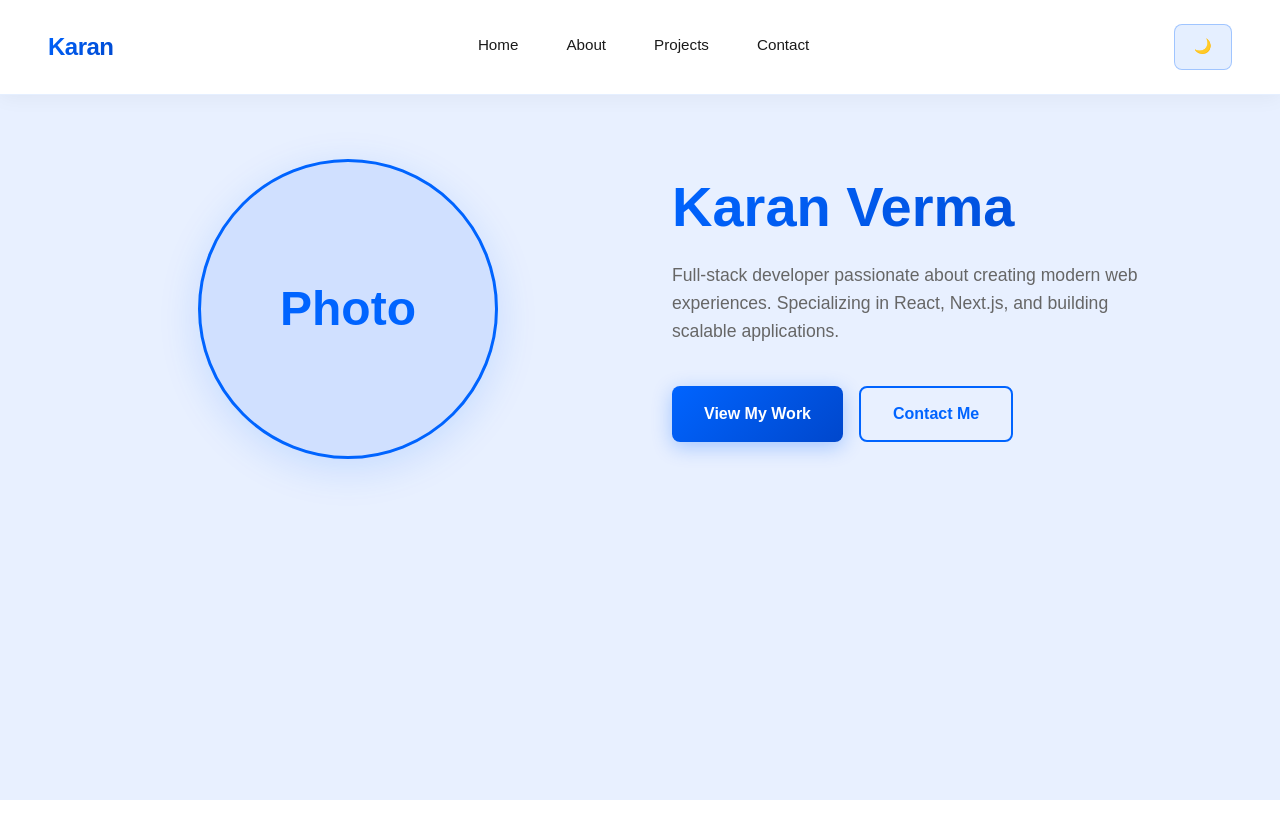
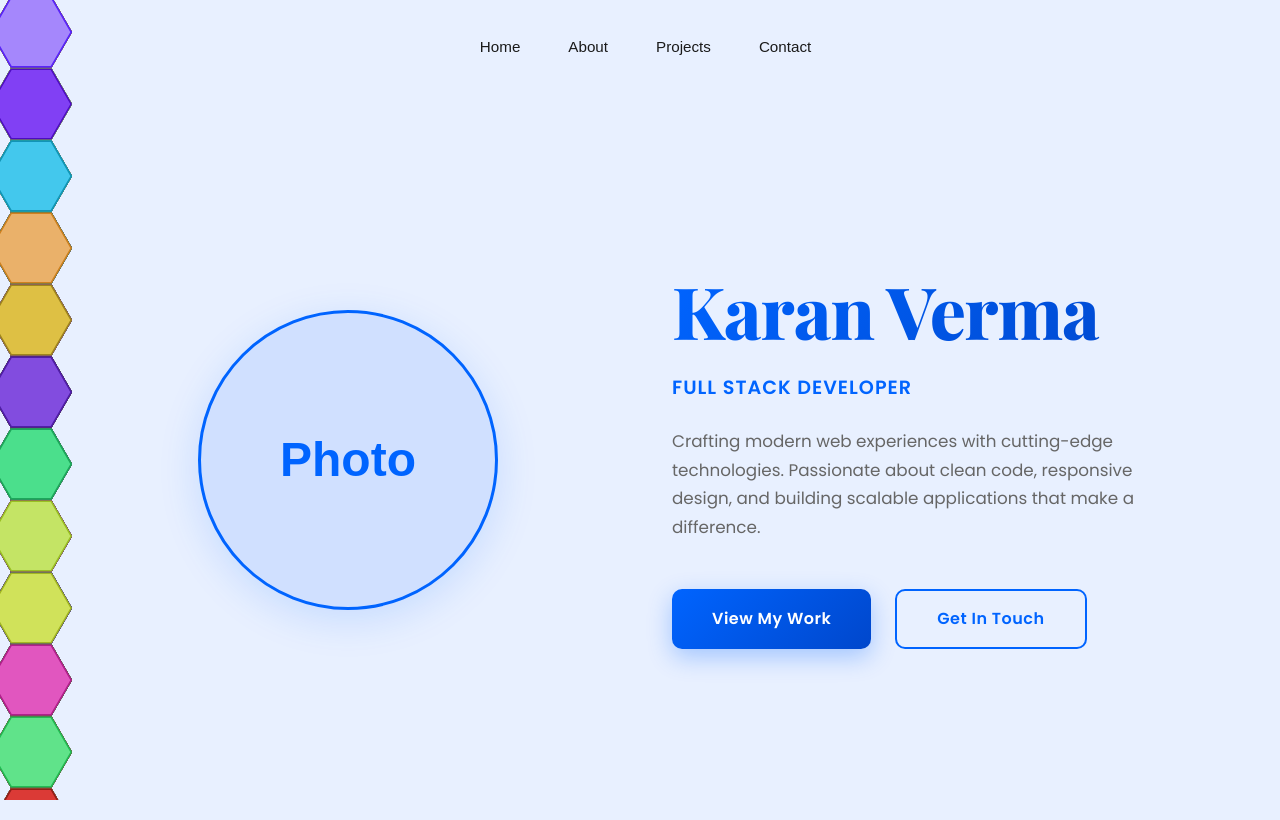
Before and after one commit to KViruz2750/Karan-s-Portfolio-, a Next.js app: page / in a window 1280 px wide. Built offline with nearby package versions, Linux system fonts and the light colour scheme.

Commit message:
Added a loading screen and trying new backgrounds

```diff
--- a/app/LayoutClient.tsx
+++ b/app/LayoutClient.tsx
@@ -2,6 +2,8 @@
 
 import { useState } from 'react';
 import Navbar from '@/app/components/Navbar';
+import LoadingScreen from '@/app/components/LoadingScreen';
+import InteractiveBackground from '@/app/components/InteractiveBackground';
 
 export default function LayoutClient({
   children,
@@ -9,6 +11,7 @@ export default function LayoutClient({
   children: React.ReactNode;
 }) {
   const [isDark, setIsDark] = useState(false);
+  const [showLoading, setShowLoading] = useState(true);
 
   return (
     <div
@@ -20,8 +23,17 @@ export default function LayoutClient({
         transition: 'background-color 0.3s ease, color 0.3s ease',
       }}
     >
+      {/* Interactive Background */}
+      <InteractiveBackground isDark={isDark} />
+
+      {/* Loading Screen */}
+      {showLoading && (
+        <LoadingScreen onLoadComplete={() => setShowLoading(false)} />
+      )}
+
+      {/* Page Content */}
       <Navbar isDark={isDark} setIsDark={setIsDark} />
-      <main>{children}</main>
+      <main style={{ position: 'relative', zIndex: 1 }}>{children}</main>
     </div>
   );
 }
--- /dev/null
+++ b/app/components/InteractiveBackground.tsx
@@ -0,0 +1,133 @@
+'use client';
+
+import { useEffect, useRef, useState } from 'react';
+
+export default function InteractiveBackground({ isDark }: { isDark: boolean }) {
+  const canvasRef = useRef<HTMLCanvasElement>(null);
+  const [mousePos, setMousePos] = useState({ x: 0, y: 0 });
+
+  useEffect(() => {
+    const handleMouseMove = (e: MouseEvent) => {
+      setMousePos({ x: e.clientX, y: e.clientY });
+    };
+
+    window.addEventListener('mousemove', handleMouseMove);
+    return () => window.removeEventListener('mousemove', handleMouseMove);
+  }, []);
+
+  useEffect(() => {
+    const canvas = canvasRef.current;
+    if (!canvas) return;
+
+    const ctx = canvas.getContext('2d');
+    if (!ctx) return;
+
+    canvas.width = window.innerWidth;
+    canvas.height = window.innerHeight;
+
+    const hexagons: {
+      x: number;
+      y: number;
+      size: number;
+      hue: number;
+      pulsePhase: number;
+    }[] = [];
+    const hexSize = 40;
+    const spacing = hexSize * 1.8;
+
+    // Create honeycomb grid
+    for (let y = -hexSize; y < canvas.height + hexSize; y += spacing) {
+      for (let x = -hexSize; x < canvas.width + hexSize; x += spacing * 0.866) {
+        hexagons.push({
+          x: x + (y / spacing) % 2 ? spacing * 0.433 : 0,
+          y,
+          size: hexSize,
+          hue: Math.random() * 360,
+          pulsePhase: Math.random() * Math.PI * 2,
+        });
+      }
+    }
+
+    let animationFrame = 0;
+
+    const drawHexagon = (
+      cx: number,
+      cy: number,
+      size: number,
+      fillColor: string,
+      strokeColor: string
+    ) => {
+      ctx.beginPath();
+      for (let i = 0; i < 6; i++) {
+        const angle = (i * Math.PI) / 3;
+        const x = cx + size * Math.cos(angle);
+        const y = cy + size * Math.sin(angle);
+        if (i === 0) ctx.moveTo(x, y);
+        else ctx.lineTo(x, y);
+      }
+      ctx.closePath();
+      ctx.fillStyle = fillColor;
+      ctx.fill();
+      ctx.strokeStyle = strokeColor;
+      ctx.lineWidth = 1.5;
+      ctx.stroke();
+    };
+
+    const animate = () => {
+      ctx.fillStyle = isDark ? '#0a0e27' : '#e8f0ff';
+      ctx.fillRect(0, 0, canvas.width, canvas.height);
+
+      animationFrame++;
+
+      hexagons.forEach((hex) => {
+        const dx = mousePos.x - hex.x;
+        const dy = mousePos.y - hex.y;
+        const distance = Math.sqrt(dx * dx + dy * dy);
+
+        // Pulse effect
+        const pulse = Math.sin(animationFrame * 0.05 + hex.pulsePhase) * 0.5 + 0.5;
+
+        // Distance effect - hexagons glow when cursor is near
+        let intensity = Math.max(0, 1 - distance / 300);
+
+        // Base color with vibrant saturation
+        const baseHue = (hex.hue + animationFrame * 0.2) % 360;
+        const saturation = 70 + intensity * 30;
+        const lightness = 50 + pulse * 15 + intensity * 15;
+
+        const fillColor = `hsl(${baseHue}, ${saturation}%, ${lightness}%)`;
+        const strokeColor = `hsl(${baseHue}, ${saturation}%, ${lightness - 20}%)`;
+
+        drawHexagon(hex.x, hex.y, hex.size, fillColor, strokeColor);
+      });
+
+      requestAnimationFrame(animate);
+    };
+
+    animate();
+
+    const handleResize = () => {
+      canvas.width = window.innerWidth;
+      canvas.height = window.innerHeight;
+    };
+
+    window.addEventListener('resize', handleResize);
+    return () => window.removeEventListener('resize', handleResize);
+  }, [isDark, mousePos]);
+
+  return (
+    <canvas
+      ref={canvasRef}
+      style={{
+        position: 'fixed',
+        top: 0,
+        left: 0,
+        width: '100%',
+        height: '100%',
+        zIndex: 0,
+        pointerEvents: 'none',
+        display: 'block',
+      }}
+    />
+  );
+}
--- /dev/null
+++ b/app/components/LoadingScreen.tsx
@@ -0,0 +1,82 @@
+'use client';
+
+import { useEffect, useState } from 'react';
+
+export default function LoadingScreen({ onLoadComplete }: { onLoadComplete: () => void }) {
+  const [isVisible, setIsVisible] = useState(true);
+
+  useEffect(() => {
+    const timer = setTimeout(() => {
+      setIsVisible(false);
+      setTimeout(() => onLoadComplete(), 500);
+    }, 2000);
+
+    return () => clearTimeout(timer);
+  }, [onLoadComplete]);
+
+  return (
+    <div
+      style={{
+        position: 'fixed',
+        top: 0,
+        left: 0,
+        width: '100%',
+        height: '100%',
+        backgroundColor: '#0a0e27',
+        display: 'flex',
+        alignItems: 'center',
+        justifyContent: 'center',
+        zIndex: 9999,
+        opacity: isVisible ? 1 : 0,
+        transition: 'opacity 0.5s ease-out',
+        pointerEvents: isVisible ? 'auto' : 'none',
+      }}
+    >
+      <div style={{ textAlign: 'center' }}>
+        {/* Animated Logo */}
+        <div
+          style={{
+            fontSize: '4rem',
+            fontWeight: '800',
+            background: 'linear-gradient(135deg, #0064ff, #00d4ff)',
+            WebkitBackgroundClip: 'text',
+            WebkitTextFillColor: 'transparent',
+            backgroundClip: 'text',
+            marginBottom: '2rem',
+            animation: 'pulse 2s ease-in-out infinite',
+          }}
+        >
+          KV
+        </div>
+
+        {/* Loading dots */}
+        <div style={{ display: 'flex', gap: '0.5rem', justifyContent: 'center' }}>
+          {[0, 1, 2].map((i) => (
+            <div
+              key={i}
+              style={{
+                width: '8px',
+                height: '8px',
+                borderRadius: '50%',
+                backgroundColor: '#0064ff',
+                animation: `bounce 1.4s ease-in-out infinite`,
+                animationDelay: `${i * 0.2}s`,
+              }}
+            />
+          ))}
+        </div>
+      </div>
+
+      <style>{`
+        @keyframes pulse {
+          0%, 100% { transform: scale(1); }
+          50% { transform: scale(1.1); }
+        }
+        @keyframes bounce {
+          0%, 80%, 100% { opacity: 0.3; transform: translateY(0); }
+          40% { opacity: 1; transform: translateY(-10px); }
+        }
+      `}</style>
+    </div>
+  );
+}
--- a/app/components/Navbar.tsx
+++ b/app/components/Navbar.tsx
@@ -42,17 +42,31 @@ export default function Navbar({ isDark, setIsDark }: NavbarProps) {
       <Link href="/" style={{ textDecoration: 'none', color: 'inherit' }}>
         <div
           style={{
-            fontSize: '1.5rem',
-            fontWeight: '700',
+            fontSize: '1.3rem',
+            fontWeight: '800',
+            fontFamily: '"Playfair Display", serif',
             background: 'linear-gradient(135deg, #0064ff, #0047cc)',
             WebkitBackgroundClip: 'text',
             WebkitTextFillColor: 'transparent',
             backgroundClip: 'text',
             cursor: 'pointer',
-            letterSpacing: '-0.5px',
+            letterSpacing: '2px',
+            padding: '0.5rem 1rem',
+            border: '2px solid #0064ff',
+            borderRadius: '8px',
+            display: 'inline-block',
+            transition: 'all 0.3s ease',
+          }}
+          onMouseEnter={(e) => {
+            e.currentTarget.style.transform = 'scale(1.05)';
+            e.currentTarget.style.boxShadow = '0 5px 20px rgba(0, 100, 255, 0.3)';
+          }}
+          onMouseLeave={(e) => {
+            e.currentTarget.style.transform = 'scale(1)';
+            e.currentTarget.style.boxShadow = 'none';
           }}
         >
-          Karan
+          KV
         </div>
       </Link>
 
--- a/app/page.tsx
+++ b/app/page.tsx
@@ -11,10 +11,17 @@ export default function Home() {
         padding: '4rem 3rem',
         maxWidth: '1200px',
         margin: '0 auto',
+        minHeight: 'calc(100vh - 80px)',
       }}
     >
       {/* Left Side - Photo */}
-      <div style={{ display: 'flex', justifyContent: 'center' }}>
+      <div
+        style={{
+          display: 'flex',
+          justifyContent: 'center',
+          animation: 'fadeInLeft 0.8s ease-out',
+        }}
+      >
         <div
           style={{
             width: '300px',
@@ -46,11 +53,18 @@ export default function Home() {
       </div>
 
       {/* Right Side - Name & Summary */}
-      <div style={{ display: 'flex', flexDirection: 'column', gap: '1.5rem' }}>
+      <div
+        style={{
+          display: 'flex',
+          flexDirection: 'column',
+          gap: '1.5rem',
+          animation: 'fadeInRight 0.8s ease-out',
+        }}
+      >
         {/* Name */}
         <h1
           style={{
-            fontSize: '3.5rem',
+            fontSize: '4.5rem',
             fontWeight: '800',
             lineHeight: '1.1',
             background: 'linear-gradient(135deg, #0064ff, #0047cc)',
@@ -58,77 +72,127 @@ export default function Home() {
             WebkitTextFillColor: 'transparent',
             backgroundClip: 'text',
             margin: 0,
+            fontFamily: '"Playfair Display", serif',
+            letterSpacing: '-1px',
           }}
         >
           Karan Verma
         </h1>
 
+        {/* Subtitle */}
+        <p
+          style={{
+            fontSize: '1.2rem',
+            fontWeight: '600',
+            color: '#0064ff',
+            margin: 0,
+            fontFamily: '"Poppins", sans-serif',
+            letterSpacing: '1px',
+            textTransform: 'uppercase',
+          }}
+        >
+          Full Stack Developer
+        </p>
+
         {/* Summary */}
         <p
           style={{
-            fontSize: '1.1rem',
-            lineHeight: '1.6',
+            fontSize: '1.05rem',
+            lineHeight: '1.7',
             color: '#666',
             maxWidth: '500px',
             margin: 0,
             fontWeight: '400',
+            fontFamily: '"Poppins", sans-serif',
           }}
         >
-          Full-stack developer passionate about creating modern web experiences. Specializing in React,
-          Next.js, and building scalable applications.
+          Crafting modern web experiences with cutting-edge technologies. Passionate about clean code,
+          responsive design, and building scalable applications that make a difference.
         </p>
 
         {/* CTA Buttons */}
-        <div style={{ display: 'flex', gap: '1rem', marginTop: '1rem' }}>
+        <div style={{ display: 'flex', gap: '1.5rem', marginTop: '1.5rem' }}>
           <button
             style={{
-              padding: '0.9rem 2rem',
+              padding: '1rem 2.5rem',
               fontSize: '1rem',
               fontWeight: '600',
               background: 'linear-gradient(135deg, #0064ff, #0047cc)',
               color: '#ffffff',
               border: 'none',
-              borderRadius: '8px',
+              borderRadius: '10px',
               cursor: 'pointer',
               transition: 'all 0.3s ease',
-              boxShadow: '0 5px 20px rgba(0, 100, 255, 0.3)',
+              boxShadow: '0 8px 25px rgba(0, 100, 255, 0.3)',
+              fontFamily: '"Poppins", sans-serif',
+              letterSpacing: '0.5px',
             }}
             onMouseEnter={(e) => {
-              e.currentTarget.style.transform = 'translateY(-2px)';
-              e.currentTarget.style.boxShadow = '0 10px 30px rgba(0, 100, 255, 0.4)';
+              e.currentTarget.style.transform = 'translateY(-3px)';
+              e.currentTarget.style.boxShadow = '0 12px 35px rgba(0, 100, 255, 0.4)';
             }}
             onMouseLeave={(e) => {
               e.currentTarget.style.transform = 'translateY(0)';
-              e.currentTarget.style.boxShadow = '0 5px 20px rgba(0, 100, 255, 0.3)';
+              e.currentTarget.style.boxShadow = '0 8px 25px rgba(0, 100, 255, 0.3)';
             }}
           >
             View My Work
           </button>
           <button
             style={{
-              padding: '0.9rem 2rem',
+              padding: '1rem 2.5rem',
               fontSize: '1rem',
               fontWeight: '600',
               background: 'transparent',
               color: '#0064ff',
-              border: '2px solid #0064ff',
-              borderRadius: '8px',
+              border: '2.5px solid #0064ff',
+              borderRadius: '10px',
               cursor: 'pointer',
               transition: 'all 0.3s ease',
+              fontFamily: '"Poppins", sans-serif',
+              letterSpacing: '0.5px',
             }}
             onMouseEnter={(e) => {
               e.currentTarget.style.backgroundColor = 'rgba(0, 100, 255, 0.1)';
-              e.currentTarget.style.transform = 'translateY(-2px)';
+              e.currentTarget.style.transform = 'translateY(-3px)';
+              e.currentTarget.style.boxShadow = '0 8px 20px rgba(0, 100, 255, 0.2)';
             }}
             onMouseLeave={(e) => {
               e.currentTarget.style.backgroundColor = 'transparent';
               e.currentTarget.style.transform = 'translateY(0)';
+              e.currentTarget.style.boxShadow = 'none';
             }}
           >
-            Contact Me
+            Get In Touch
           </button>
         </div>
       </div>
+
+      <style>{`
+        @import url('https://fonts.googleapis.com/css2?family=Playfair+Display:wght@700;800&family=Poppins:wght@400;500;600;700;800&display=swap');
+
+        @keyframes fadeInLeft {
+          from {
+            opacity: 0;
+            transform: translateX(-30px);
+          }
+          to {
+            opacity: 1;
+            transform: translateX(0);
+          }
+        }
+
+        @keyframes fadeInRight {
+          from {
+            opacity: 0;
+            transform: translateX(30px);
+          }
+          to {
+            opacity: 1;
+            transform: translateX(0);
+          }
+        }
+      `}</style>
     </div>
   );
 }
```
